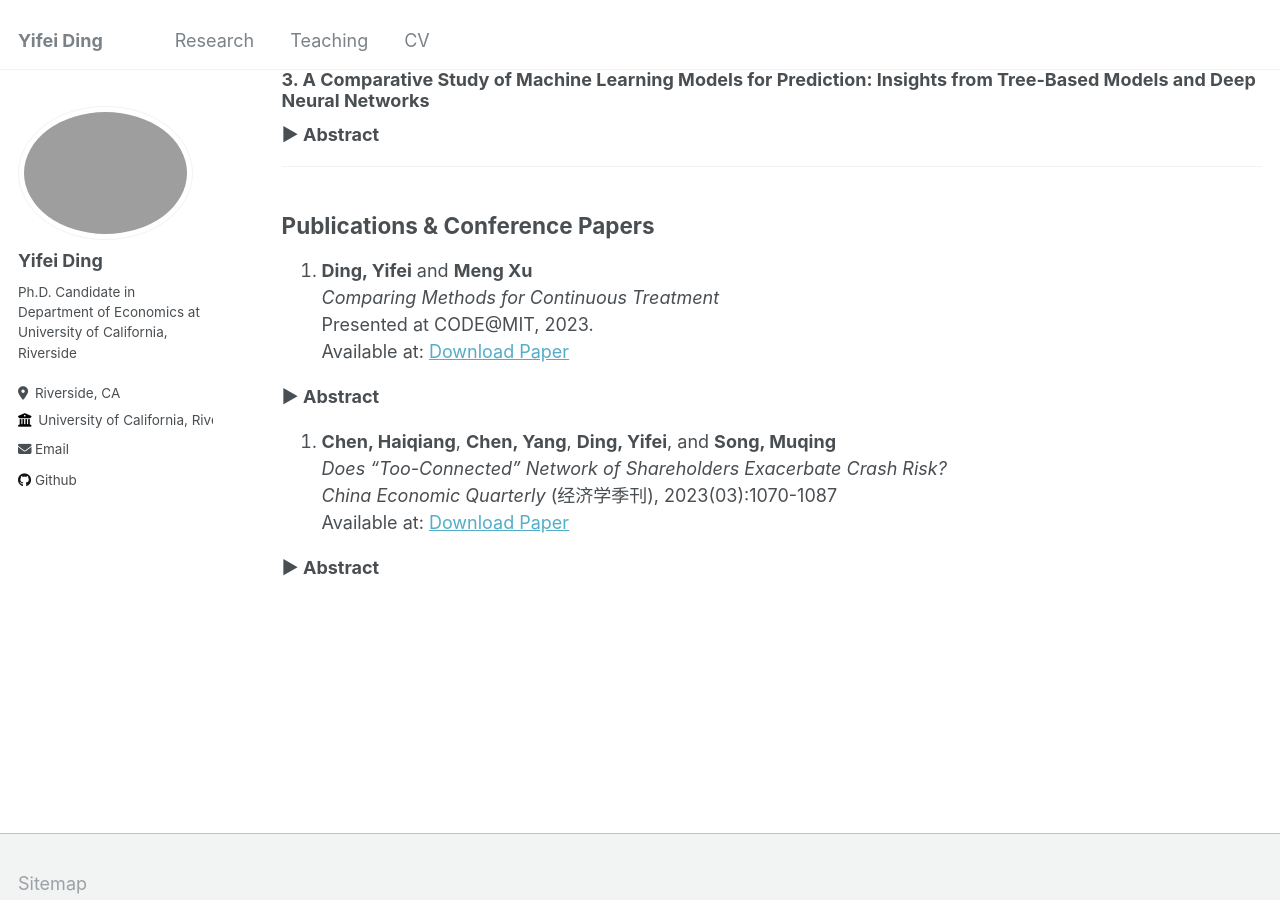
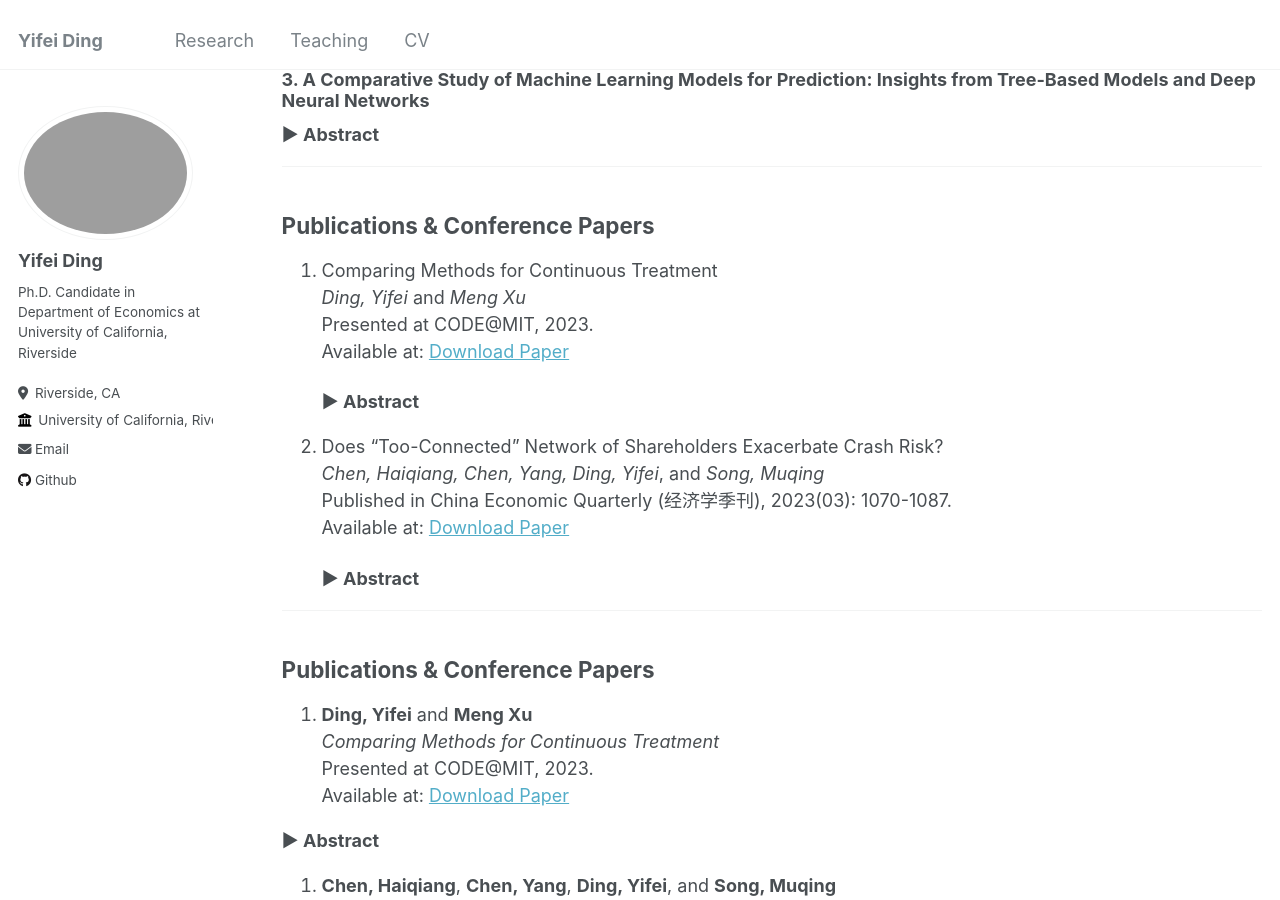
Before and after one commit to YifeiDing-UCR/YifeiDing-UCR.github.io, a Jekyll site: the page built from _pages/publications.md, in a window 1280 px wide and 900 px high, scrolled down 392 px. Built offline with Jekyll 4.4.1, drawn with Linux system fonts in a browser that asks for light colours.

Commit message:
Update publications.md

```diff
--- a/_pages/publications.md
+++ b/_pages/publications.md
@@ -35,6 +35,30 @@ author_profile: true
 ---
 ## Publications & Conference Papers
 
+1. Comparing Methods for Continuous Treatment
+   *Ding, Yifei* and *Meng Xu*
+   Presented at CODE@MIT, 2023.
+   Available at: [Download Paper](#)
+
+   <details>
+     <summary>Abstract</summary>
+     <p>This paper presents a comparative study of two advanced methodologies for estimating the effects of continuous treatments on outcome variables in large-scale tech applications. We focus on dose-response curves and marginal effects to         address various business scenarios, such as the impact of ad frequency on user conversions, geolocation campaigns on local engagement, and latency on app performance. Our investigation centers around two promising approaches: entropy            balancing for continuous treatment and double/debiased machine learning (DML). Using semi-synthetic data based on Snapchat user behavior, we evaluate these methods' performance in terms of scalability, flexibility, and precision in              handling high-dimensional, non-linear relationships between outcome variables, continuous treatments, and confounders. The study finds that tree-based machine learning models, particularly XGBOOST and Boostsmooth, outperform balancing           approaches in      estimating dose-response curves, while the balancing method performs best for marginal effect estimation. Notably, our findings also challenge the efficacy of the kernel-based selection model in the double machine             learning process, prompting    a reconsideration of its utility in real-world applications.</p>
+   </details>
+
+2. Does “Too-Connected” Network of Shareholders Exacerbate Crash Risk?
+   *Chen, Haiqiang, Chen, Yang, Ding, Yifei*, and *Song, Muqing*
+   Published in China Economic Quarterly (经济学季刊), 2023(03): 1070-1087.
+   Available at: [Download Paper](https://www.nsd.pku.edu.cn/pub/chnsd/docs/20230719150300278598.pdf)
+
+   <details>
+     <summary>Abstract</summary>
+     <p>Using quarterly data from the top 10 largest shareholders of A-share stock markets from 2003 to 2018, we construct a network of influential shareholders. Our findings reveal that firms with more interconnected shareholders face higher         crash risk, especially when dominated by financial institutional shareholders or those with higher shareholding ratios. In contrast, state ownership and robust corporate governance significantly mitigate this risk. Mechanism analysis            shows that firms with higher network centrality tend to have a higher goodwill-to-market value ratio, a greater proportion of related-party transactions to total assets, and larger M&A premiums, yet exhibit lower corporate governance            transparency.    These results suggest that overly connected shareholder networks may encourage tunneling behavior, exacerbating the crash risk for listed companies.</p>
+   </details>
+
+
+---
+## Publications & Conference Papers
+
 1. **Ding, Yifei** and **Meng Xu**
    *Comparing Methods for Continuous Treatment*
    Presented at CODE@MIT, 2023.
```
